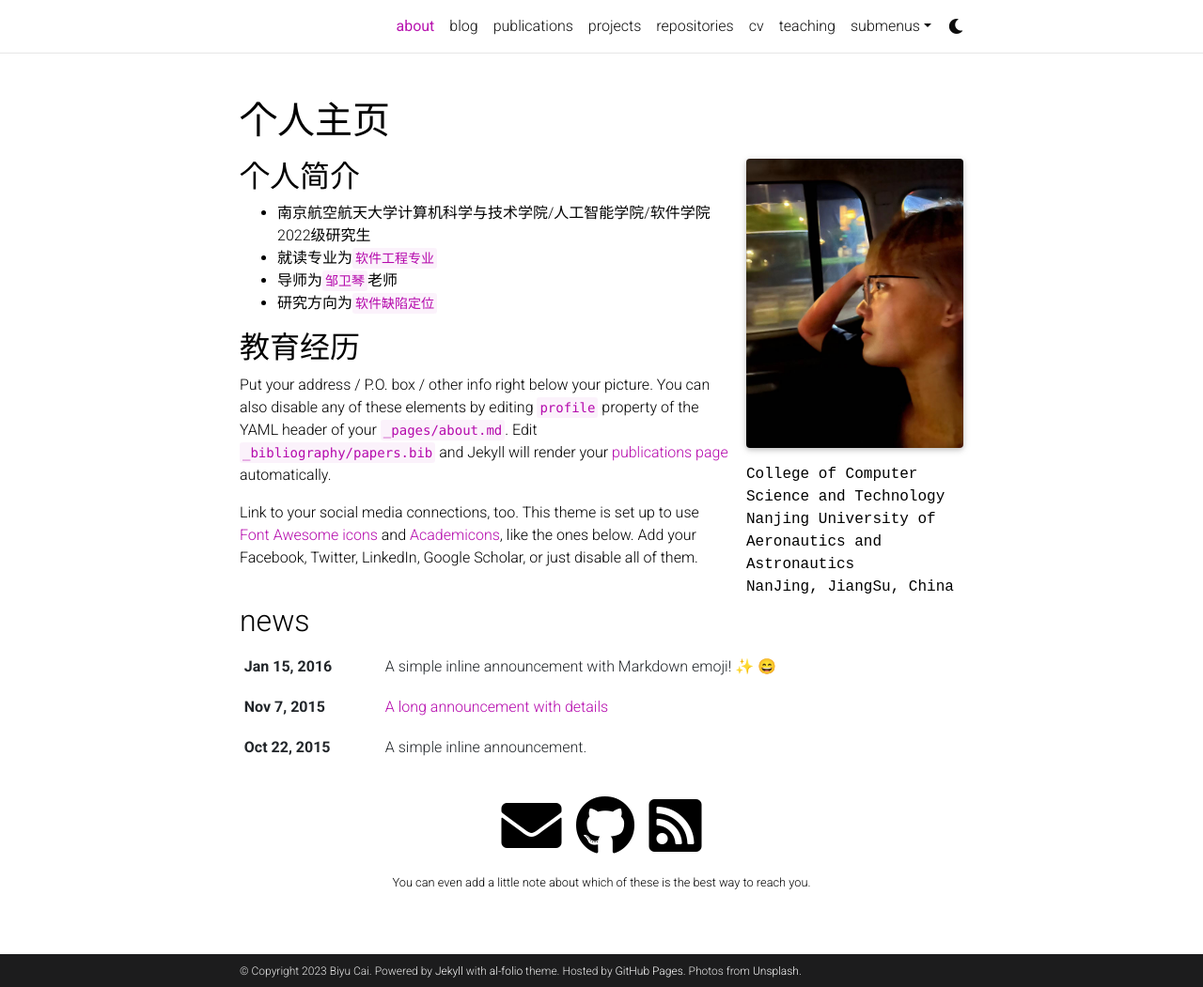
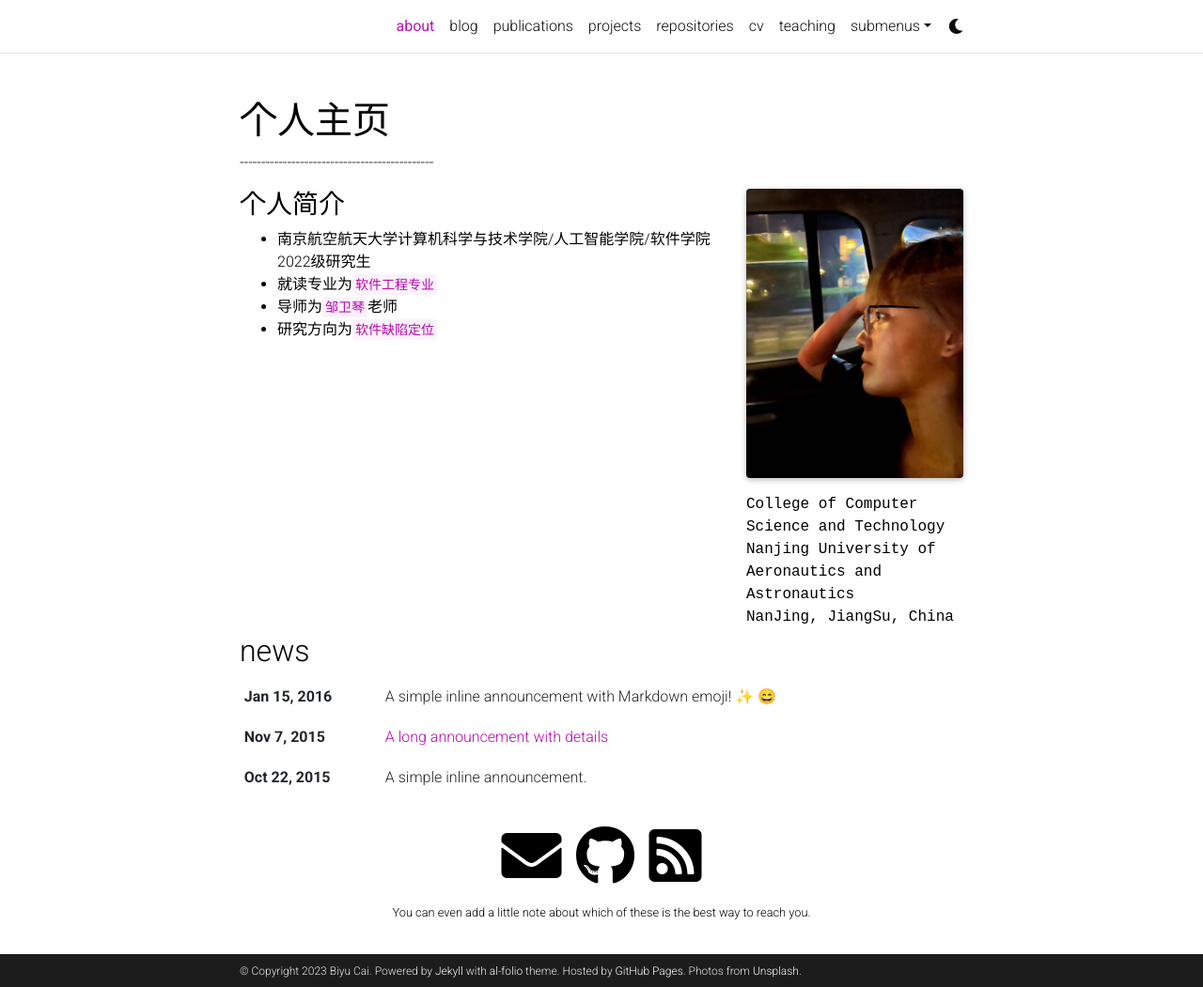
Before and after one commit to Caiby0927/Caiby0927.github.io, a Jekyll site: the page built from _pages/about.md, in a window 1280 px wide and 1051 px high. Shown: the whole window at 94% size. Built offline with Jekyll 4.4.1, drawn with Linux system fonts in a browser that asks for light colours; full-size pictures stand in for the smaller copies a plugin makes; emoji names are drawn with the system emoji font; comment, search, counter and statistics services are not loaded; a style sheet for code colours, icons or effects is not loaded.

Commit message:
Update about.md

```diff
--- a/_pages/about.md
+++ b/_pages/about.md
@@ -2,7 +2,7 @@
 layout: about
 title: about
 permalink: /
-<!-- subtitle: <a href='#'>Affiliations</a>. Address. Contacts. Moto. Etc. -->
+subtitle: ---------------------------------------------
 
 profile:
   align: right
@@ -19,16 +19,8 @@
 social: true  # includes social icons at the bottom of the page
 ---
 
-## 个人简介
+### 个人简介
 * 南京航空航天大学计算机科学与技术学院/人工智能学院/软件学院2022级研究生
 * 就读专业为`软件工程专业`
 * 导师为`邹卫琴`老师
 * 研究方向为`软件缺陷定位`
-
-## 教育经历
-
-
-
-Put your address / P.O. box / other info right below your picture. You can also disable any of these elements by editing `profile` property of the YAML header of your `_pages/about.md`. Edit `_bibliography/papers.bib` and Jekyll will render your [publications page](/al-folio/publications/) automatically.
-
-Link to your social media connections, too. This theme is set up to use [Font Awesome icons](http://fortawesome.github.io/Font-Awesome/) and [Academicons](https://jpswalsh.github.io/academicons/), like the ones below. Add your Facebook, Twitter, LinkedIn, Google Scholar, or just disable all of them.
```
